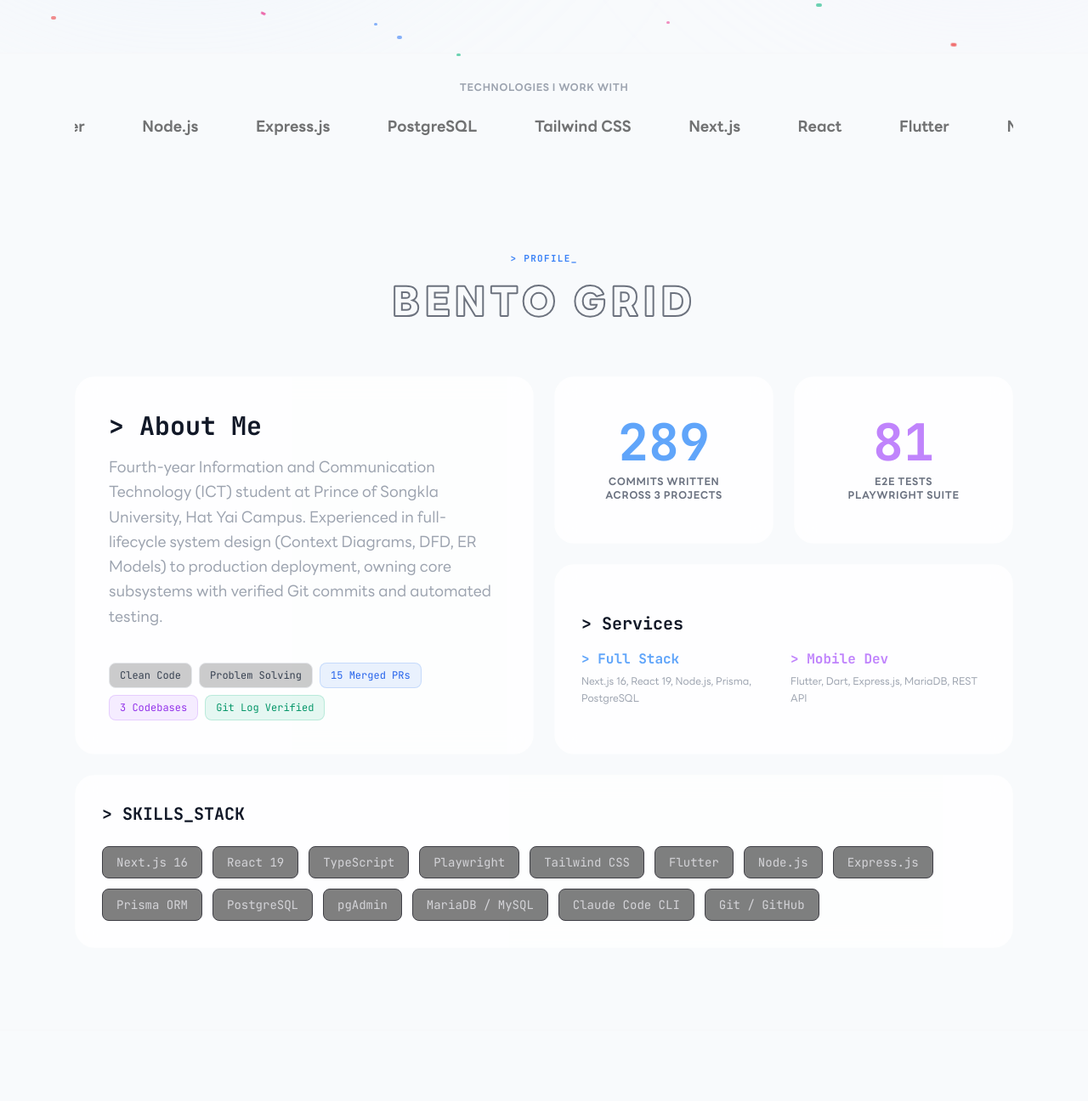
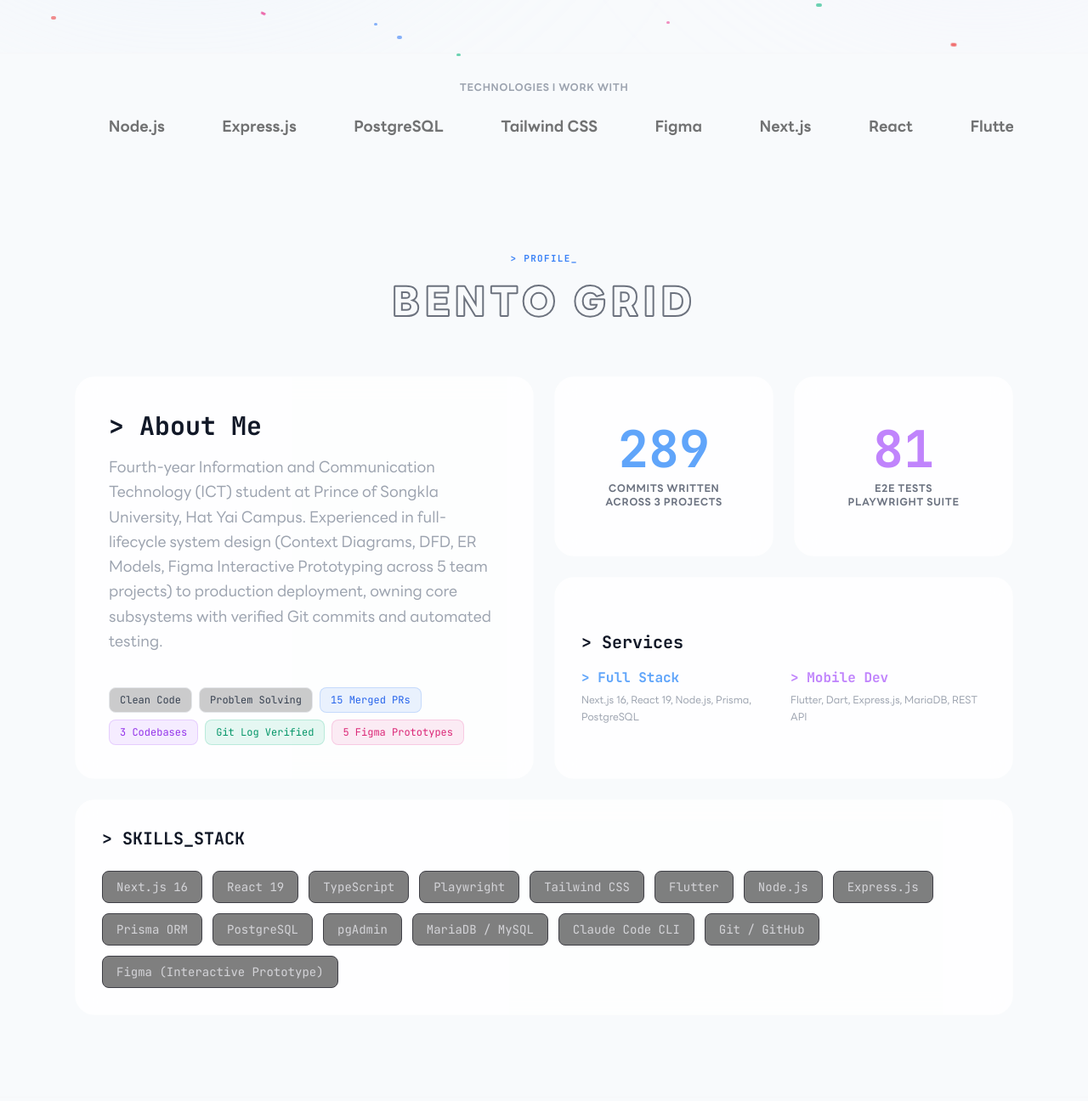
Before and after one commit to Most-05/personal_portfolio, a website: page index.html in a window 1280 px wide. Shown: the part 723-2019 px from the top of the page at 85% size. Drawn offline with nearby package versions, Linux system fonts and the light colour scheme.

Commit message:
feat: add Figma interactive prototyping skills and team project highlights

```diff
--- a/assets/js/main.js
+++ b/assets/js/main.js
@@ -33,12 +33,13 @@
             bento_eyebrow: "> PROFILE_",
             bento_heading: "BENTO GRID",
             bento_about_title: "> About Me",
-            bento_about_desc: "Fourth-year Information and Communication Technology (ICT) student at Prince of Songkla University, Hat Yai Campus. Experienced in full-lifecycle system design (Context Diagrams, DFD, ER Models) to production deployment, owning core subsystems with verified Git commits and automated testing.",
+            bento_about_desc: "Fourth-year Information and Communication Technology (ICT) student at Prince of Songkla University, Hat Yai Campus. Experienced in full-lifecycle system design (Context Diagrams, DFD, ER Models, Figma Interactive Prototyping across 5 team projects) to production deployment, owning core subsystems with verified Git commits and automated testing.",
             bento_tag_clean: "Clean Code",
             bento_tag_problem: "Problem Solving",
             bento_tag_pr: "15 Merged PRs",
             bento_tag_codebases: "3 Codebases",
             bento_tag_verified: "Git Log Verified",
+            bento_tag_figma: "5 Figma Prototypes",
             bento_stat_commits: "Commits Written<br/>across 3 Projects",
             bento_stat_tests: "E2E Tests<br/>Playwright Suite",
             bento_services_title: "> Services",
@@ -151,12 +152,13 @@
             bento_eyebrow: "> ข้อมูลส่วนตัว_",
             bento_heading: "BENTO GRID",
             bento_about_title: "> เกี่ยวกับฉัน",
-            bento_about_desc: "นักศึกษาปี 4 สาขาเทคโนโลยีสารสนเทศและการสื่อสาร (ICT) ม.สงขลานครินทร์ วิทยาเขตหาดใหญ่ มีประสบการณ์ออกแบบระบบตั้งแต่ต้นน้ำ (Context Diagram, DFD, ER Model) สู่โค้ดที่รันจริง รับผิดชอบระบบหลักพร้อมตัวเลขสถิติ Git และชุดทดสอบอัตโนมัติที่ตรวจสอบย้อนกลับได้จริง",
+            bento_about_desc: "นักศึกษาปี 4 สาขาเทคโนโลยีสารสนเทศและการสื่อสาร (ICT) ม.สงขลานครินทร์ วิทยาเขตหาดใหญ่ มีประสบการณ์ออกแบบระบบตั้งแต่ต้นน้ำ (Context Diagram, DFD, ER Model, Figma Interactive Prototype ใน 5 โปรเจกต์ทีม) สู่โค้ดที่รันจริง รับผิดชอบระบบหลักพร้อมตัวเลขสถิติ Git และชุดทดสอบอัตโนมัติที่ตรวจสอบย้อนกลับได้จริง",
             bento_tag_clean: "Clean Code",
             bento_tag_problem: "Problem Solving",
             bento_tag_pr: "15 Merged PRs",
             bento_tag_codebases: "3 Codebases",
             bento_tag_verified: "ตรวจจาก Git Log จริง",
+            bento_tag_figma: "Figma 5 โปรเจกต์ทีม",
             bento_stat_commits: "Commits ที่เขียนเอง<br/>ใน 3 โปรเจกต์",
             bento_stat_tests: "ชุดทดสอบ E2E<br/>ด้วย Playwright",
             bento_services_title: "> บริการที่เชี่ยวชาญ",
--- a/index.html
+++ b/index.html
@@ -11,7 +11,7 @@
     <link rel="preconnect" href="https://fonts.gstatic.com" crossorigin>
     <link href="https://fonts.googleapis.com/css2?family=Outfit:wght@300;400;500;600;700;800&display=swap"
         rel="stylesheet">
-    <link rel="stylesheet" href="assets/css/style.css?v=6">
+    <link rel="stylesheet" href="assets/css/style.css?v=7">
 
     <!-- AOS CSS -->
     <link href="https://unpkg.com/aos@2.3.1/dist/aos.css" rel="stylesheet">
@@ -614,6 +614,8 @@
                         <span
                             class="font-bold text-lg mx-8 grayscale hover:grayscale-0 transition-all cursor-hover inline-block">Tailwind
                             CSS</span>
+                        <span
+                            class="font-bold text-lg mx-8 grayscale hover:grayscale-0 transition-all cursor-hover inline-block">Figma</span>
 
                         <!-- Duplicate for infinite effect -->
                         <span
@@ -631,6 +633,8 @@
                         <span
                             class="font-bold text-lg mx-8 grayscale hover:grayscale-0 transition-all cursor-hover inline-block">Tailwind
                             CSS</span>
+                        <span
+                            class="font-bold text-lg mx-8 grayscale hover:grayscale-0 transition-all cursor-hover inline-block">Figma</span>
                     </div>
                 </div>
             </div>
@@ -657,7 +661,7 @@
                             <p class="text-gray-400 leading-relaxed text-lg mb-6" data-i18n="bento_about_desc">
                                 Fourth-year Information and Communication Technology (ICT) student at Prince of Songkla
                                 University, Hat Yai Campus. Experienced in full-lifecycle system design (Context
-                                Diagrams, DFD, ER Models) to production deployment, owning core subsystems with verified
+                                Diagrams, DFD, ER Models, Figma Interactive Prototyping across 5 team projects) to production deployment, owning core subsystems with verified
                                 Git commits and automated testing.
                             </p>
                         </div>
@@ -677,6 +681,9 @@
                             <span
                                 class="font-mono-custom text-xs bg-emerald-500/10 text-emerald-600 dark:text-emerald-400 px-3 py-1.5 rounded-lg border border-emerald-500/20"
                                 data-i18n="bento_tag_verified">Git Log Verified</span>
+                            <span
+                                class="font-mono-custom text-xs bg-pink-500/10 text-pink-600 dark:text-pink-400 px-3 py-1.5 rounded-lg border border-pink-500/20"
+                                data-i18n="bento_tag_figma">5 Figma Prototypes</span>
                         </div>
                     </div>
 
@@ -761,6 +768,9 @@
                             <span
                                 class="bg-black/50 border border-zinc-700 px-4 py-2 rounded-lg text-sm font-mono-custom text-zinc-300 hover:text-white hover:border-blue-500 transition-colors">Git
                                 / GitHub</span>
+                            <span
+                                class="bg-black/50 border border-zinc-700 px-4 py-2 rounded-lg text-sm font-mono-custom text-zinc-300 hover:text-white hover:border-pink-500 transition-colors">Figma
+                                (Interactive Prototype)</span>
                         </div>
                     </div>
 
@@ -1515,6 +1525,6 @@
             });
         });
     </script>
-    <script src="assets/js/main.js?v=6"></script>
+    <script src="assets/js/main.js?v=7"></script>
 
 </html>
```
